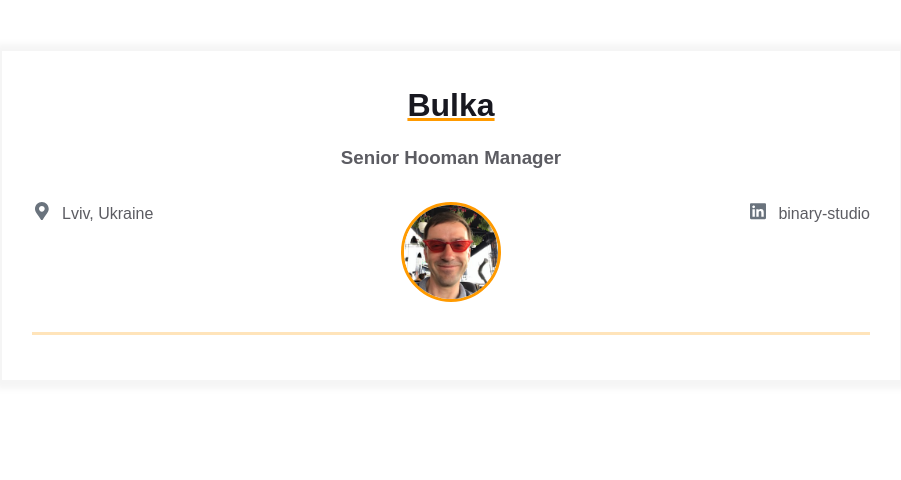
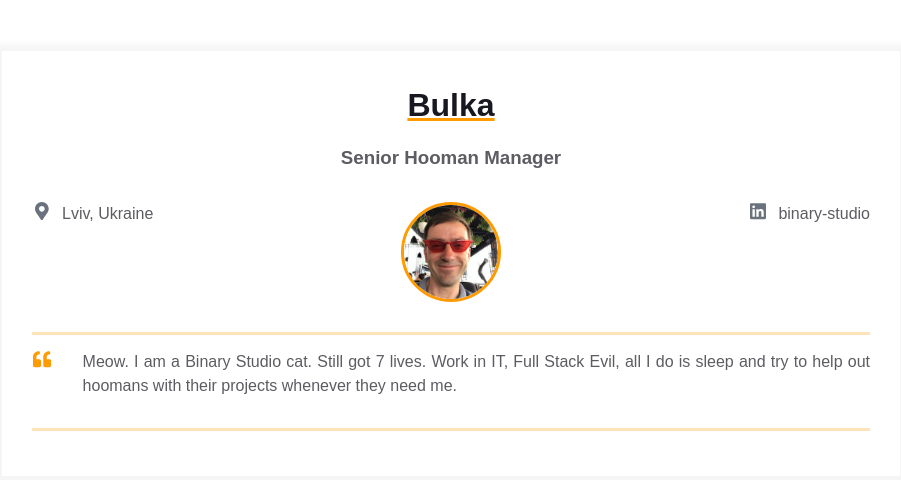
Before and after one commit to Khatsur/homepage, a plain HTML site: page index.html in a window 1280 px wide. Shown: the whole page, without its empty margins (189-1090 px from the left). Drawn offline with Linux system fonts and the light colour scheme.

Commit message:
added Intro block

```diff
--- a/index.html
+++ b/index.html
@@ -3,7 +3,7 @@
   <head>
     <meta charset="UTF-8" />
     <title>Résumé</title>
-    <link rel="stylesheet" href="styles.css">
+    <link rel="stylesheet" href="styles.css" />
     <meta name="viewport" content="width=device-width, initial-scale=1" />
   </head>
   <body>
@@ -18,10 +18,14 @@
               <div class="contact-info__block">
                 <a href="" rel="author" class="contact-info__item">
                   <div class="contact-info__item-icon-wrapper">
-                          <svg class="contact-info__item-icon" xmlns="http://www.w3.org/2000/svg" viewBox="0 0 384 512">
+                    <svg
+                      class="contact-info__item-icon"
+                      xmlns="http://www.w3.org/2000/svg"
+                      viewBox="0 0 384 512"
+                    >
                       <path
-                              d="M172.268 501.67C26.97 291.031 0 269.413 0 192 0 85.961 85.961 0 192 0s192 85.961 192 192c0 77.413-26.97 99.031-172.268 309.67-9.535 13.774-29.93 13.773-39.464 0zM192 272c44.183 0 80-35.817 80-80s-35.817-80-80-80-80 35.817-80 80 35.817 80 80 80z">
-                            </path>
+                        d="M172.268 501.67C26.97 291.031 0 269.413 0 192 0 85.961 85.961 0 192 0s192 85.961 192 192c0 77.413-26.97 99.031-172.268 309.67-9.535 13.774-29.93 13.773-39.464 0zM192 272c44.183 0 80-35.817 80-80s-35.817-80-80-80-80 35.817-80 80 35.817 80 80 80z"
+                      ></path>
                     </svg>
                   </div>
                   <span>Lviv, Ukraine</span>
@@ -29,16 +33,28 @@
               </div>
 
               <div class="contact-info__block contact-info__block--center">
-                  <img class="contact-info__avatar" src="assets/avatar.png" alt="Avatar">
+                <img
+                  class="contact-info__avatar"
+                  src="assets/avatar.png"
+                  alt="Avatar"
+                />
               </div>
 
               <div class="contact-info__block">
-                    <a href="https://ua.linkedin.com/company/binary-studio_241166" rel="author" class="contact-info__item">
+                <a
+                  href="https://ua.linkedin.com/company/binary-studio_241166"
+                  rel="author"
+                  class="contact-info__item"
+                >
                   <div class="contact-info__item-icon-wrapper">
-                          <svg class="contact-info__item-icon" xmlns="http://www.w3.org/2000/svg" viewBox="0 0 448 512">
+                    <svg
+                      class="contact-info__item-icon"
+                      xmlns="http://www.w3.org/2000/svg"
+                      viewBox="0 0 448 512"
+                    >
                       <path
-                              d="M416 32H31.9C14.3 32 0 46.5 0 64.3v383.4C0 465.5 14.3 480 31.9 480H416c17.6 0 32-14.5 32-32.3V64.3c0-17.8-14.4-32.3-32-32.3zM135.4 416H69V202.2h66.5V416zm-33.2-243c-21.3 0-38.5-17.3-38.5-38.5S80.9 96 102.2 96c21.2 0 38.5 17.3 38.5 38.5 0 21.3-17.2 38.5-38.5 38.5zm282.1 243h-66.4V312c0-24.8-.5-56.7-34.5-56.7-34.6 0-39.9 27-39.9 54.9V416h-66.4V202.2h63.7v29.2h.9c8.9-16.8 30.6-34.5 62.9-34.5 67.2 0 79.7 44.3 79.7 101.9V416z">
-                            </path>
+                        d="M416 32H31.9C14.3 32 0 46.5 0 64.3v383.4C0 465.5 14.3 480 31.9 480H416c17.6 0 32-14.5 32-32.3V64.3c0-17.8-14.4-32.3-32-32.3zM135.4 416H69V202.2h66.5V416zm-33.2-243c-21.3 0-38.5-17.3-38.5-38.5S80.9 96 102.2 96c21.2 0 38.5 17.3 38.5 38.5 0 21.3-17.2 38.5-38.5 38.5zm282.1 243h-66.4V312c0-24.8-.5-56.7-34.5-56.7-34.6 0-39.9 27-39.9 54.9V416h-66.4V202.2h63.7v29.2h.9c8.9-16.8 30.6-34.5 62.9-34.5 67.2 0 79.7 44.3 79.7 101.9V416z"
+                      ></path>
                     </svg>
                   </div>
                   <span>binary-studio</span>
@@ -47,6 +63,24 @@
             </div>
           </div>
         </div>
+        <div class="container">
+            <div class="resume__block">
+              <div class="intro">
+                <div class="intro__icon-wrapper">
+                  <svg class="intro__icon" xmlns="http://www.w3.org/2000/svg" viewBox="0 0 512 512">
+                    <path
+                      d="M464 256h-80v-64c0-35.3 28.7-64 64-64h8c13.3 0 24-10.7 24-24V56c0-13.3-10.7-24-24-24h-8c-88.4 0-160 71.6-160 160v240c0 26.5 21.5 48 48 48h128c26.5 0 48-21.5 48-48V304c0-26.5-21.5-48-48-48zm-288 0H96v-64c0-35.3 28.7-64 64-64h8c13.3 0 24-10.7 24-24V56c0-13.3-10.7-24-24-24h-8C71.6 32 0 103.6 0 192v240c0 26.5 21.5 48 48 48h128c26.5 0 48-21.5 48-48V304c0-26.5-21.5-48-48-48z">
+                    </path>
+                  </svg>
+                </div>
+                <p class="intro_text">Meow.
+                  I am a Binary Studio cat. Still got 7 lives. Work in IT, Full Stack Evil,
+                  all I do is sleep and try to help out hoomans with their projects whenever
+                  they need me.
+                </p>
+              </div>
+            </div>
+          </div>
       </div>
     </main>
   </body>
```
Lines whose indentation alone changed are shown as unchanged.
